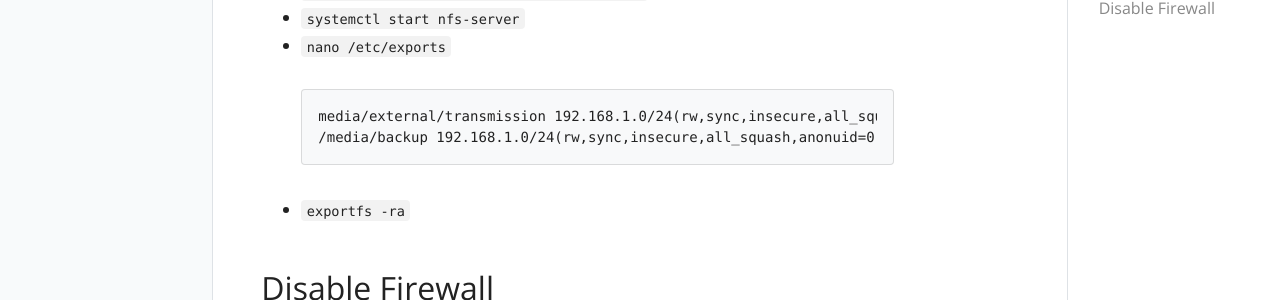
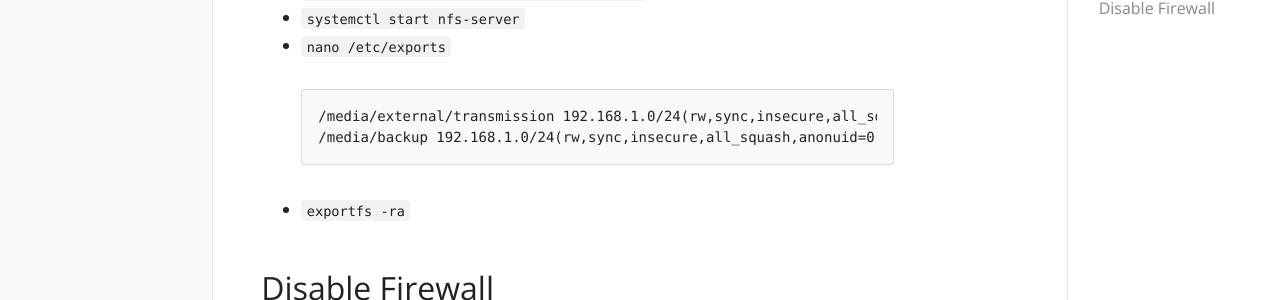
Before and after one commit to eitanbehar/docsy-jekyll, a Jekyll site: the page built from _posts/2023-10-31-installing-Fedora-Minix-NEO-Z64W.md, in a window 1280 px wide and 900 px high, scrolled down 906 px. Shown: the part 302-602 px from the top of the window. Built offline with Jekyll 4.4.1, drawn with Linux system fonts in a browser that asks for light colours; our own code applies the rules of GitHub Pages for plain Markdown files.

Commit message:
Update 2023-10-31-installing-Fedora-Minix-NEO-Z64W.md

````diff
--- a/_posts/2023-10-31-installing-Fedora-Minix-NEO-Z64W.md
+++ b/_posts/2023-10-31-installing-Fedora-Minix-NEO-Z64W.md
@@ -44,7 +44,7 @@ UUID=96A803ADA8038AC7 /media/external auto nosuid,nodev,nofail 0 0
 * `systemctl start nfs-server`
 * `nano /etc/exports`
 ```
-media/external/transmission 192.168.1.0/24(rw,sync,insecure,all_squash,anonuid=0,anongi>
+/media/external/transmission 192.168.1.0/24(rw,sync,insecure,all_squash,anonuid=0,anongid=0)
 /media/backup 192.168.1.0/24(rw,sync,insecure,all_squash,anonuid=0,anongid=0)
 ```
 * `exportfs -ra`
````
